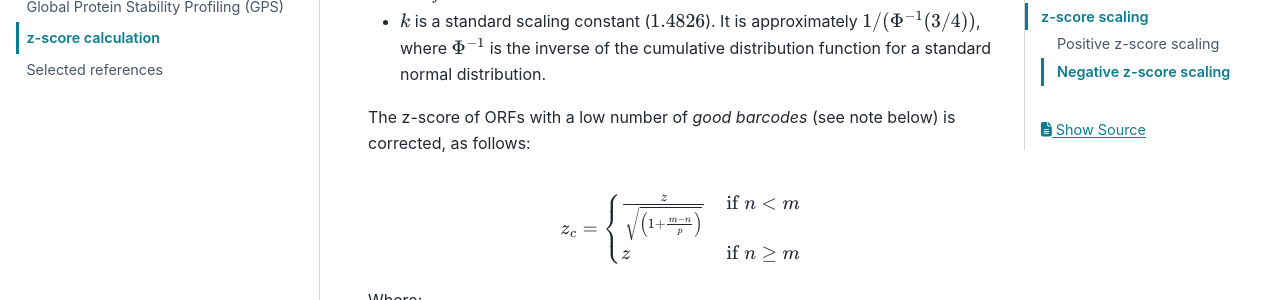
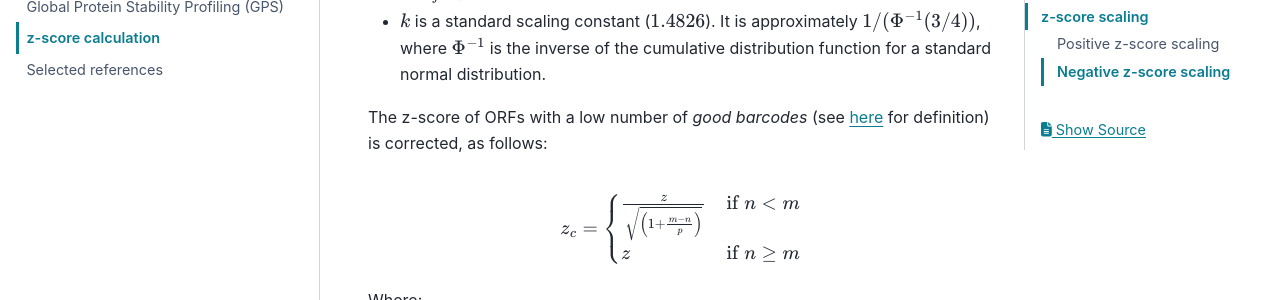
Before and after one commit to niekwit/gps-orfeome, a Sphinx documentation site: the page built from docs/zscores.rst, in a window 1280 px wide and 900 px high, scrolled down 737 px. Shown: the part 153-453 px from the top of the window. Built offline with Sphinx 7.4.7 and the PyData theme 0.15.4, drawn with Linux system fonts in a browser that asks for light colours.

Commit message:
added link

```diff
--- a/docs/workflow_settings.rst
+++ b/docs/workflow_settings.rst
@@ -271,10 +271,13 @@ The ``sob_threshold`` is the minimum value of the sum of barcode counts across a
 
 The ``hit_threshold`` defines the :math:`\Delta PSI` thresholds value for calling a hits. For example, if the `hit_threshold` is set to 0.75, then an ORF will be considered a hit if its :math:`\Delta PSI` is greater than 0.75.
 
+
 ``proportion_threshold``
 ~~~~~~~~~~~~~~~~~~~~~~~~~
 
 The ``proportion_threshold`` is used in the twin peaks analysis. It defines the minimum proportion of the second peak relative to the first peak for a barcode to be considered a twin peak. For example, if the `proportion_threshold` is set to 0.5, then a barcode will be considered a twin peak if its second peak is at least 50% of the first peak.
+
+.. _good_barcodes:
 
 .. note::
    Good barcodes are defined as those which do not have a twin peak in the distribution of their counts across bins. Barcodes with twin peaks are defined as having two peaks that are at least two bins apart (:math:`\Delta Bin > 1`) and the second peak has to be a minimum proportion of the highest peak. This proportion is defined by the user in the config.yaml file (``proportion_threshold``). See the example below for a visual representation of this. Not all twin peaks are marked in this example.
--- a/docs/zscores.rst
+++ b/docs/zscores.rst
@@ -31,7 +31,7 @@ where:
 - :math:`\Delta\Psi_j` represents :math:`\Delta\Psi` values for all ORFs.
 - :math:`k` is a standard scaling constant (:math:`1.4826`). It is approximately :math:`1/(\Phi^{-1}(3/4))`, where :math:`\Phi^{-1}` is the inverse of the cumulative distribution function for a standard normal distribution.
 
-The z-score of ORFs with a low number of `good barcodes` (see note below) is corrected, as follows:
+The z-score of ORFs with a low number of `good barcodes` (see :ref:`here <good_barcodes>` for definition) is corrected, as follows:
 
 .. math::
 
```
